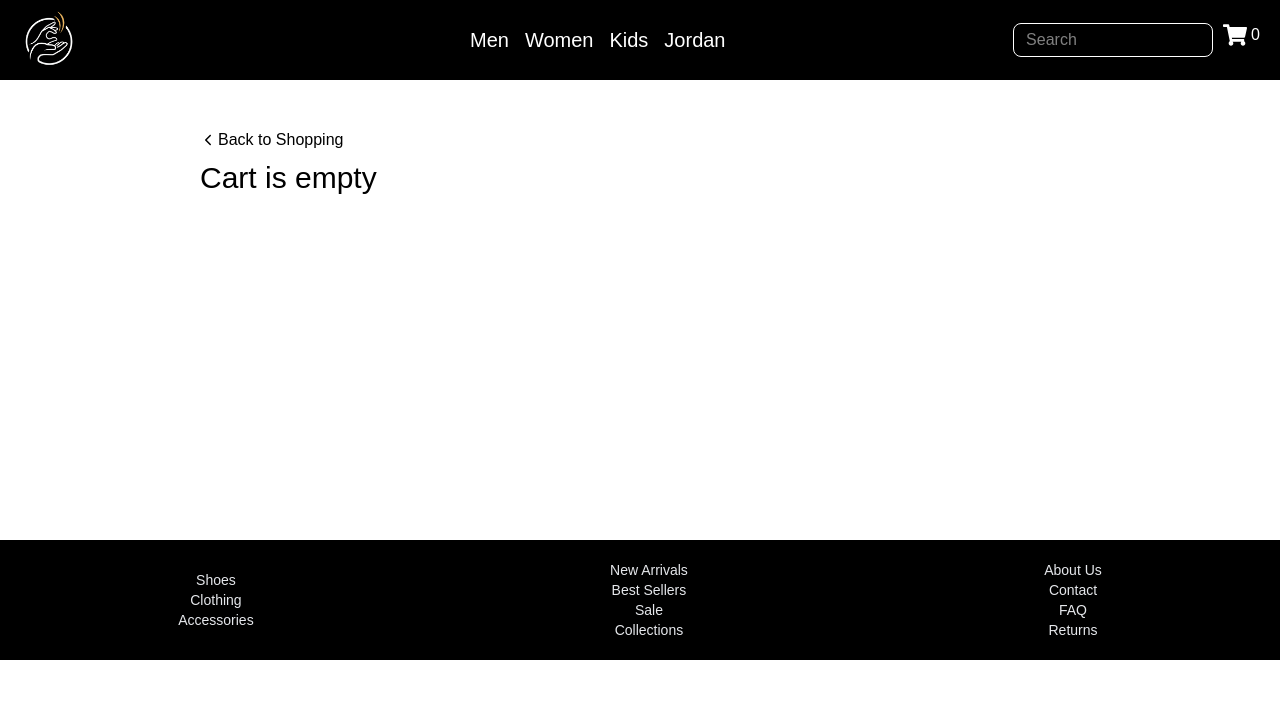
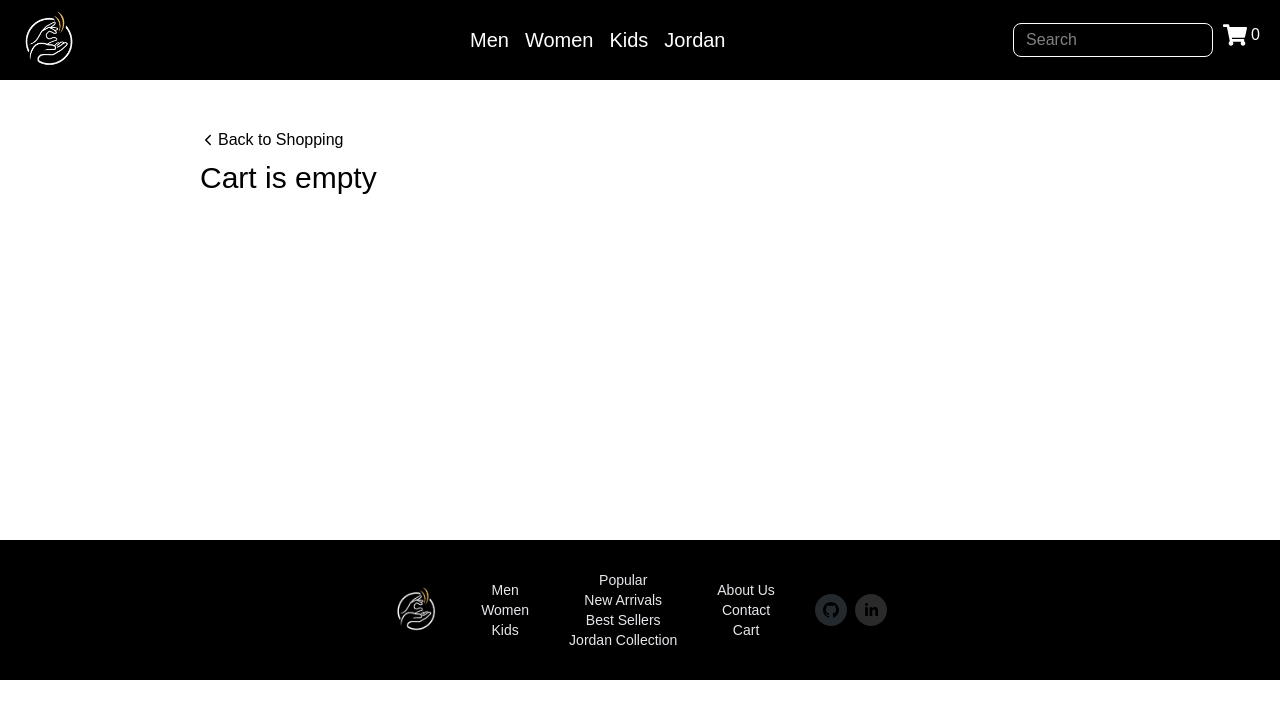
Before and after one commit to khavarpython/online-store, a React (Vite) app in the folder online-store-client/: page /cart in a window 1280 px wide. Shown: the top 718 px of the page. Built offline with nearby package versions, Linux system fonts and the light colour scheme; a web font is replaced by a local one.

Commit message:
Added navigation to the footer and icons

```diff
--- a/online-store-client/package.json
+++ b/online-store-client/package.json
@@ -17,7 +17,8 @@
     "react-dom": "^19.1.1",
     "react-icons": "^5.5.0",
     "react-loading-indicators": "^1.0.1",
-    "react-router-dom": "^7.9.5"
+    "react-router-dom": "^7.9.5",
+    "react-social-icons": "^6.25.0"
   },
   "devDependencies": {
     "@eslint/js": "^9.36.0",
--- a/online-store-client/src/components/Footer.jsx
+++ b/online-store-client/src/components/Footer.jsx
@@ -1,24 +1,66 @@
+import { Link, useNavigate } from "react-router-dom";
+import { SocialIcon } from "react-social-icons";
+import logo from "../assets/logo.png";
 function Footer() {
+  const navigate = useNavigate();
+  const handleNavigate = (input) => {
+    navigate(`/products/${input}`);
+  };
+
   return (
-    <footer className="h-30  bg-black text-gray-200 text-xs md:text-sm  ">
-      <div className="flex text-center justify-around h-full ">
-        <ul className="self-center">
-          <li>Shoes</li>
-          <li>Clothing</li>
-          <li>Accessories</li>
+    <footer className="h-35 bg-black  text-xs md:text-sm  ">
+      <div className="flex text-center justify-center h-full gap-10 text-gray-200">
+        <img src={logo} alt="logo" className="w-12 h-auto self-center" />
+        <ul className="self-center cursor-pointer ">
+          <li onClick={() => handleNavigate("Men")} className="hover:underline">
+            Men
+          </li>
+          <li onClick={() => handleNavigate("Women")} className="hover:underline">
+            Women
+          </li>
+          <li onClick={() => handleNavigate("Kids")} className="hover:underline">
+            Kids
+          </li>
         </ul>
-        <ul className="self-center">
-          <li>New Arrivals</li>
-          <li>Best Sellers</li>
-          <li>Sale</li>
-          <li>Collections</li>
+        <ul className="self-center cursor-pointer ">
+          <li onClick={() => handleNavigate("")} className="hover:underline">
+            Popular
+          </li>
+          <li onClick={() => handleNavigate("")} className="hover:underline">
+            New Arrivals
+          </li>
+          <li onClick={() => handleNavigate("")} className="hover:underline">
+            Best Sellers
+          </li>
+          <li onClick={() => handleNavigate("Jordan")} className="hover:underline">
+            Jordan Collection
+          </li>
         </ul>
-        <ul className="self-center">
-          <li>About Us</li>
-          <li>Contact</li>
-          <li>FAQ</li>
-          <li>Returns</li>
+        <ul className="self-center cursor-pointer">
+          <Link to="/about">
+            <li className="hover:underline">About Us</li>
+          </Link>
+          <Link to="/about#contact"></Link>
+          <li className="hover:underline">Contact</li>
+          <Link to="/cart">
+            <li className="hover:underline">Cart</li>
+          </Link>
         </ul>
+        <div className="flex items-center gap-2">
+          <SocialIcon
+            network="github"
+            url="https://github.com/khavarpython/online-store"
+            target="_blank"
+            className="w-8! h-8!"
+          />
+          <SocialIcon
+            network="linkedin"
+            bgColor="#2a2a2a"
+            url="https://www.linkedin.com/in/khavar-facey-209006253/"
+            target="_blank"
+            className="w-8! h-8!"
+          />
+        </div>
       </div>
     </footer>
   );
```
Also changed, not shown: 1 other file (tests, documents, lock files or other folders).
